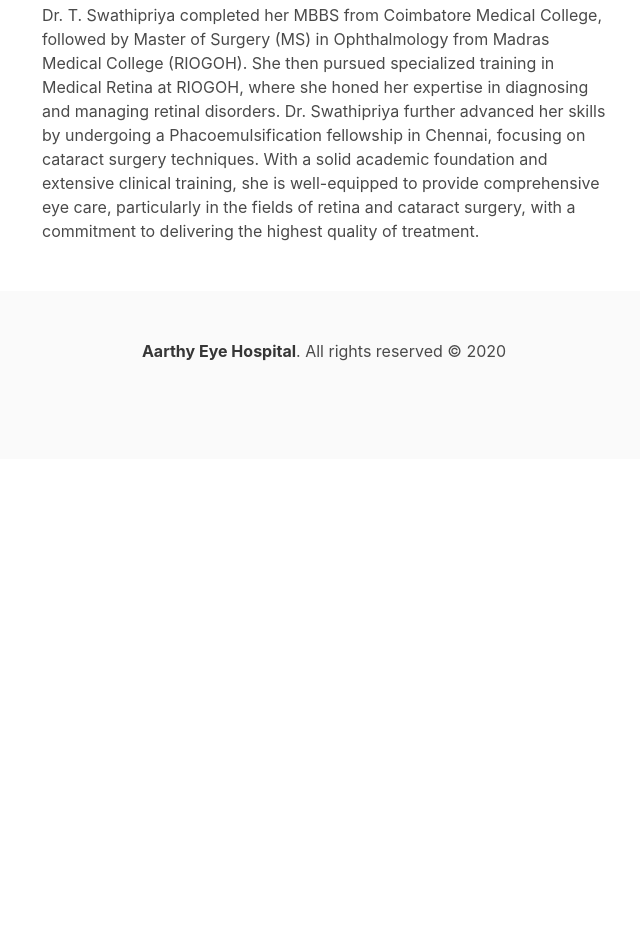
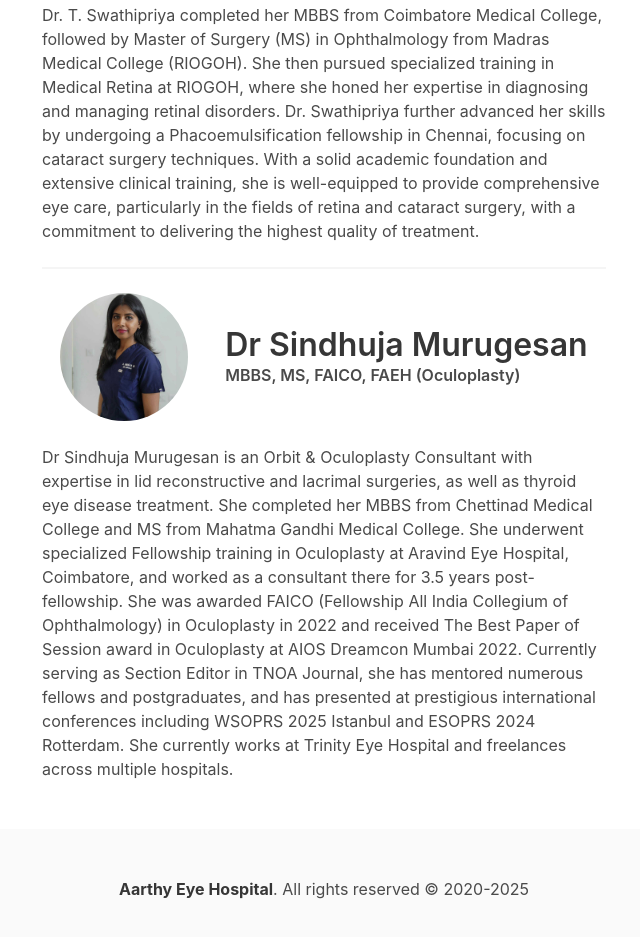
Before and after one commit to medblocks/aarthyeyehospital.com, a website: page team.html in a window 1280 px wide. Shown: the part 1717-2654 px from the top of the page, without its empty margins (316-956 px from the left). Before the commit the page ends 2176 px from the top, so only its background shows below. Drawn offline with Linux system fonts and the light colour scheme.

Commit message:
Add Dr. Sindhuja Murugesan's profile and update copyright year dynamically

```diff
--- a/team.html
+++ b/team.html
@@ -169,6 +169,24 @@
                         provide comprehensive eye care, particularly in the fields of retina and cataract surgery, with
                         a commitment to delivering the highest quality of treatment.
                     </div>
+                    <hr>
+                    <div class="level">
+                        <div class="level-item">
+                            <figure class="image is-128x128 is-inline-block">
+                                <img class="is-rounded" src="doctor9.jpeg" alt ="Dr Sindhuja Murugesan">
+                            </figure>
+                        </div>
+                        <div class="level-item">
+                            <article class="article">
+                                <p class="title">Dr Sindhuja Murugesan</p>
+                                <p class="has-text-weight-semibold">MBBS, MS, FAICO, FAEH (Oculoplasty)</p>
+                                <p></p>
+                            </article>
+                        </div>
+                    </div>
+                    <div class="content">
+                        Dr Sindhuja Murugesan is an Orbit & Oculoplasty Consultant with expertise in lid reconstructive and lacrimal surgeries, as well as thyroid eye disease treatment. She completed her MBBS from Chettinad Medical College and MS from Mahatma Gandhi Medical College. She underwent specialized Fellowship training in Oculoplasty at Aravind Eye Hospital, Coimbatore, and worked as a consultant there for 3.5 years post-fellowship. She was awarded FAICO (Fellowship All India Collegium of Ophthalmology) in Oculoplasty in 2022 and received The Best Paper of Session award in Oculoplasty at AIOS Dreamcon Mumbai 2022. Currently serving as Section Editor in TNOA Journal, she has mentored numerous fellows and postgraduates, and has presented at prestigious international conferences including WSOPRS 2025 Istanbul and ESOPRS 2024 Rotterdam. She currently works at Trinity Eye Hospital and freelances across multiple hospitals.
+                    </div>
                 </div>
             </div>
         </div>
@@ -176,12 +194,13 @@
     <footer class="footer">
         <div class="content has-text-centered">
             <p>
-                <strong>Aarthy Eye Hospital</strong>. All rights reserved © 2020
+                <strong>Aarthy Eye Hospital</strong>. All rights reserved © <span id="year"></span>
             </p>
         </div>
     </footer>
     <script>
         document.getElementsByClassName("navbar-burger")[0].addEventListener("click", (event) => { document.getElementsByClassName("navbar-menu")[0].classList.toggle("is-active") })
+        document.getElementById("year").textContent = "2020-" + new Date().getFullYear();
     </script>
 </body>
 
```
Also changed, not shown: history.html (+2 -1 lines), index.html (+11 -1 lines), doctor9.jpeg (added).
